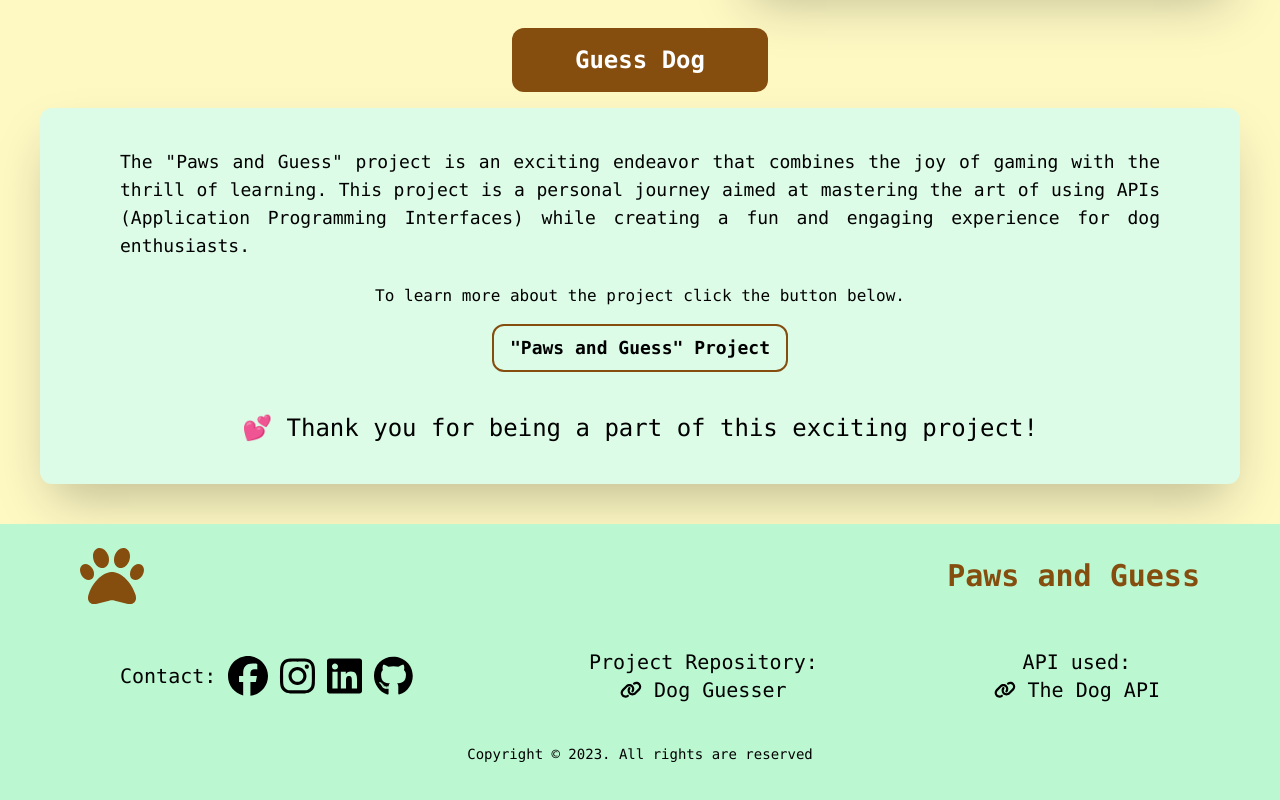
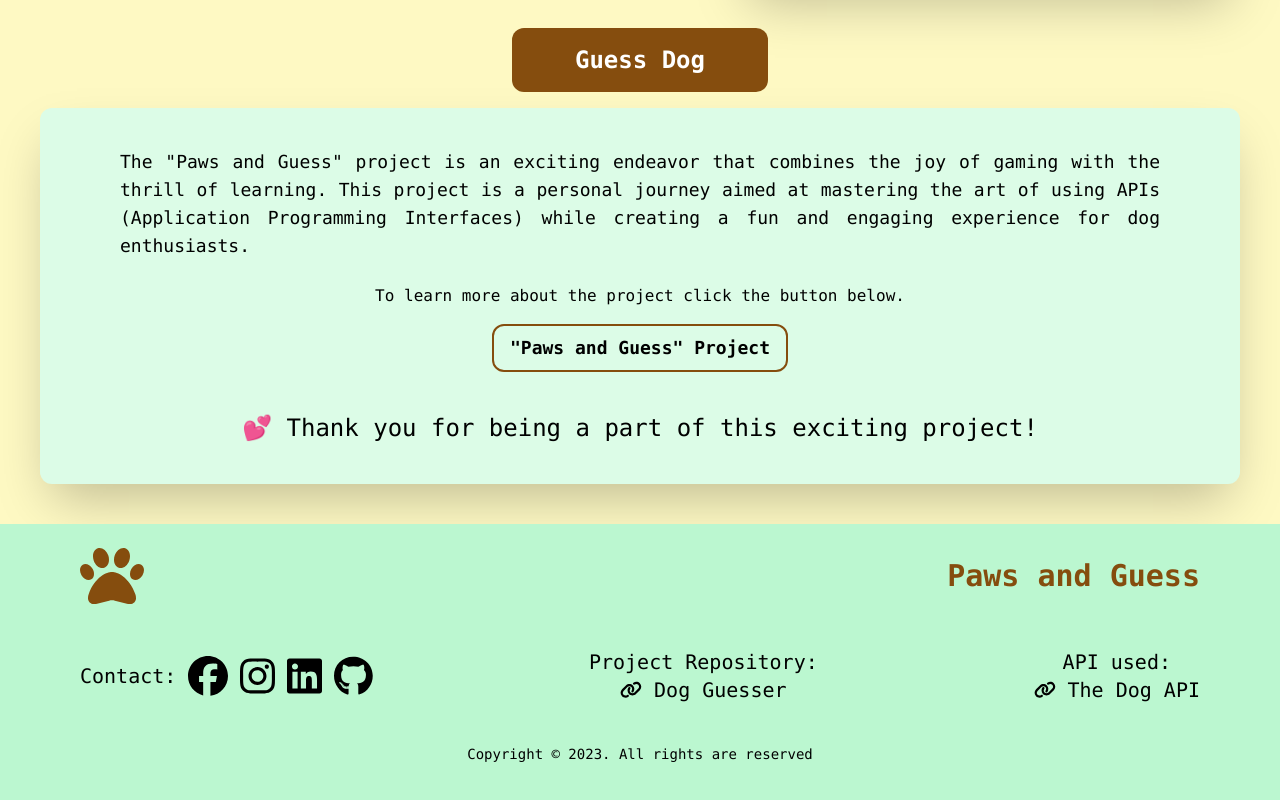
Before and after one commit to manolache1gabriela/Dog-Guesser, a React (Create React App) app in the folder dog-guesser/: page / in a window 1280 px wide. Shown: the part 796-1596 px from the top of the page. Built offline with nearby package versions, Linux system fonts and the light colour scheme.

Commit message:
small edit

```diff
--- a/dog-guesser/src/components/Footer.jsx
+++ b/dog-guesser/src/components/Footer.jsx
@@ -10,7 +10,7 @@
                 <img className='w-16' src="./assets/paw-solid.svg" alt="app logo" />
                 <p className='font-semibold text-yellow-800 hover:text-white font-mono lg:text-3xl text-2xl select-none cursor-pointer'>Paws and Guess</p>
             </div>
-            <div className='flex flex-col md:flex-row justify-between items-center p-10 gap-4'>
+            <div className='flex flex-col md:flex-row justify-between items-center py-10 gap-4'>
                 <ul className='text-xl font-mono flex gap-3 items-center'> Contact:
                     <li><a href="https://www.facebook.com/gabriela.manolache.739/" target='_blank' rel="noopener noreferrer"><FontAwesomeIcon className='hover:text-yellow-800' icon={faFacebook} size="2xl" /></a></li>
                     <li><a href="https://www.instagram.com/mano.gabriela/" target="_blank" rel="noopener noreferrer"><FontAwesomeIcon className='hover:text-yellow-800' icon={faInstagram} size="2xl" /></a></li>
```
